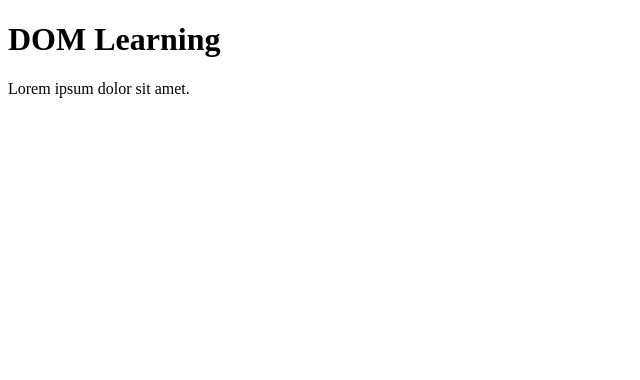
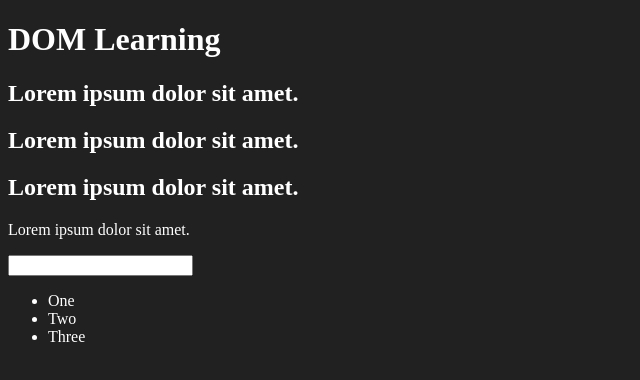
Before and after one commit to anaghayawale/javascript-basics, a plain HTML site: page 06_dom/one.html in a window 1280 px wide. Shown: the whole page, without its empty margins (0-640 px from the left). Drawn offline with Linux system fonts and the light colour scheme.

Commit message:
all selectors NodeList and HTMLCollection

```diff
--- a/06_dom/one.html
+++ b/06_dom/one.html
@@ -3,11 +3,26 @@
 <head>
     <meta charset="UTF-8">
     <title>DOM Learning</title>
+    <style>.bg-black{
+        background-color: #212121;
+        color: white;
+    }</style>
 </head>
-<body>
-    <div class="bg-black">
-        <h1 class="heading">DOM Learning</h1>
+<body class="bg-black">
+    <div>
+        <h1 id="title" class="heading">DOM Learning
+            <span style="display: none">TEST TEXT</span>
+        </h1>
+        <h2>Lorem ipsum dolor sit amet. </h2>
+        <h2>Lorem ipsum dolor sit amet. </h2>
+        <h2>Lorem ipsum dolor sit amet. </h2>
         <p>Lorem ipsum dolor sit amet.</p>
+        <input type="password" name="" id="">
+        <ul>
+            <li class="list-item">One</li>
+            <li class="list-item">Two</li>
+            <li class="list-item">Three</li>
+        </ul>
     </div>
 </body>
 </html>
```
